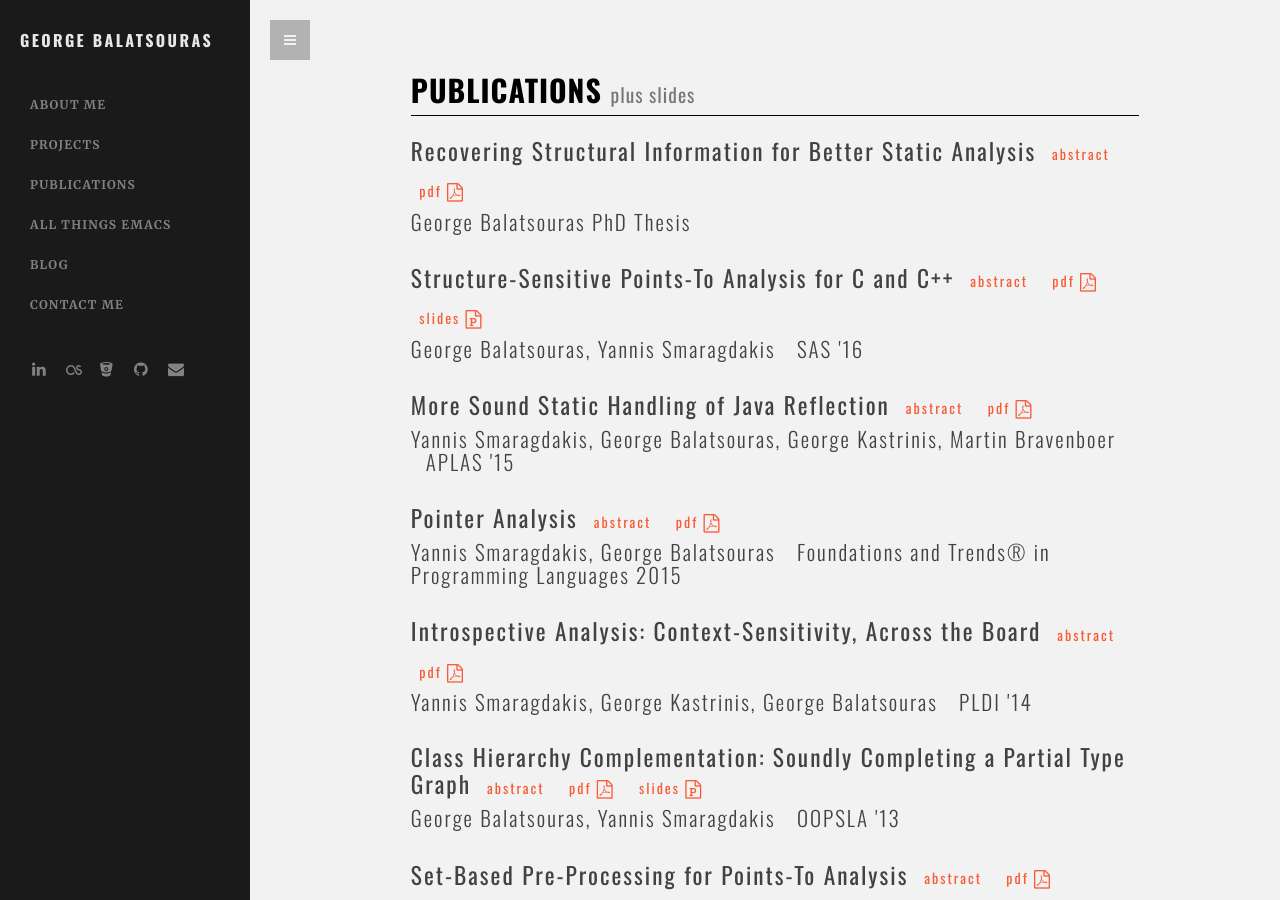
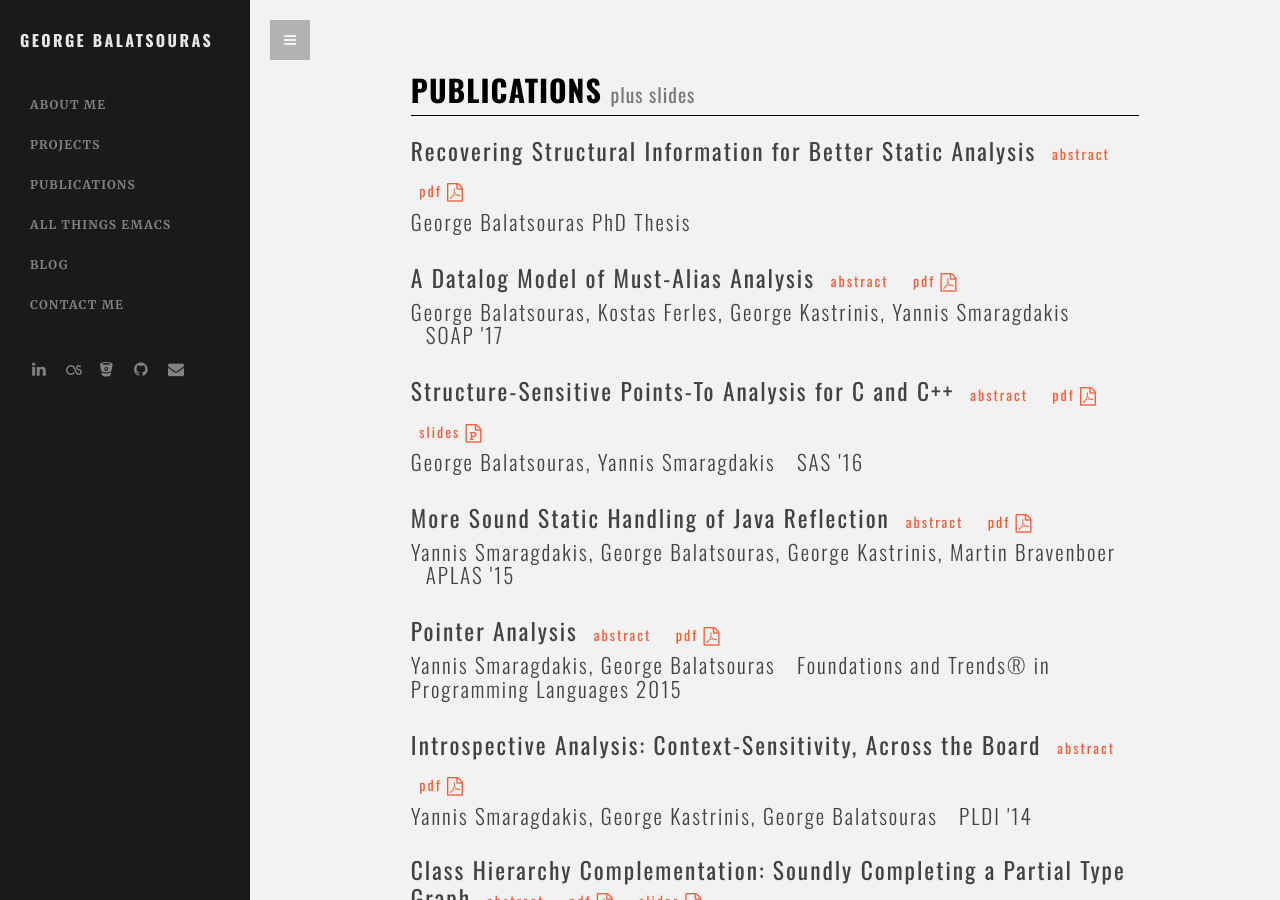
Before and after one commit to gbalats/gbalats.github.io, a Jekyll site: the page built from index.html, in a window 1280 px wide and 900 px high, scrolled down 1263 px. Built offline with Jekyll 4.4.1, drawn with Linux system fonts in a browser that asks for light colours.

Commit message:
Add SOAP publication

```diff
--- a/_data/publications.yaml
+++ b/_data/publications.yaml
@@ -55,6 +55,24 @@
     implement them in JPhantom, a practical tool for Java bytecode
     complementation.
     </p>
+
+- doi: "10.1145/3088515.3088517"
+  title: >
+    A Datalog Model of Must-Alias Analysis
+  authors:
+    - George Balatsouras
+    - Kostas Ferles
+    - George Kastrinis
+    - Yannis Smaragdakis
+  conference: "SOAP '17"
+  pdf_link: https://www.conference-publishing.com/download.php?Event=PLDIWS17SOAPMAIN&Paper=hJFdevbxEZkm40DeEdaH218Th6OCUl&Version=final
+  abstract: |
+    We give a declarative model of a rich family of must-alias
+    analyses. Our emphasis is on careful and compact modeling,
+    while exposing the key points where the algorithm can adjust
+    its inference power. The model is executable, in the Datalog
+    language, and forms the basis of a full-fledged must-alias
+    analysis of Java bytecode in the DOOP framework.
 
 - doi: "10.1007/978-3-662-53413-7_5"
   title: >
```
